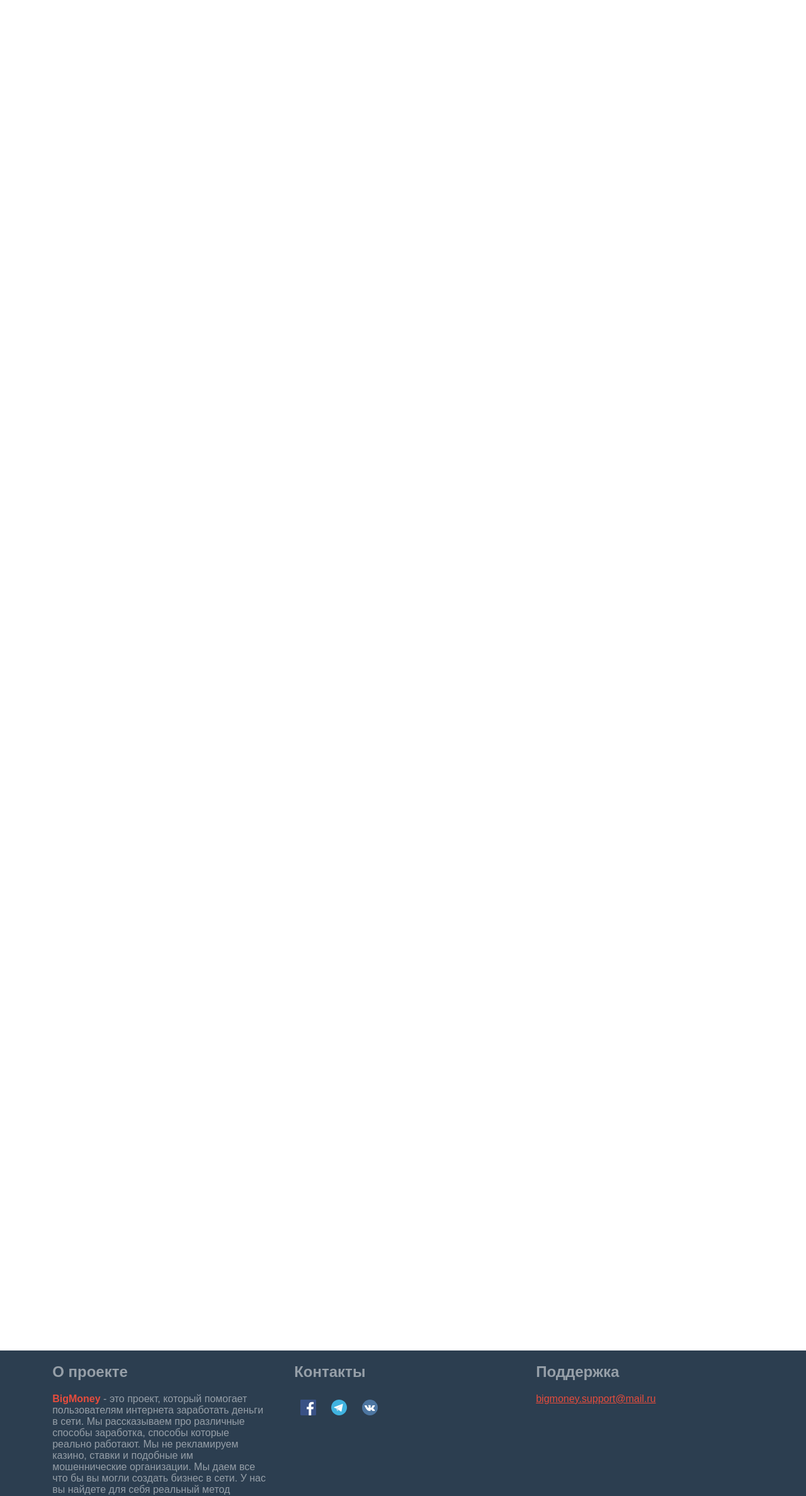
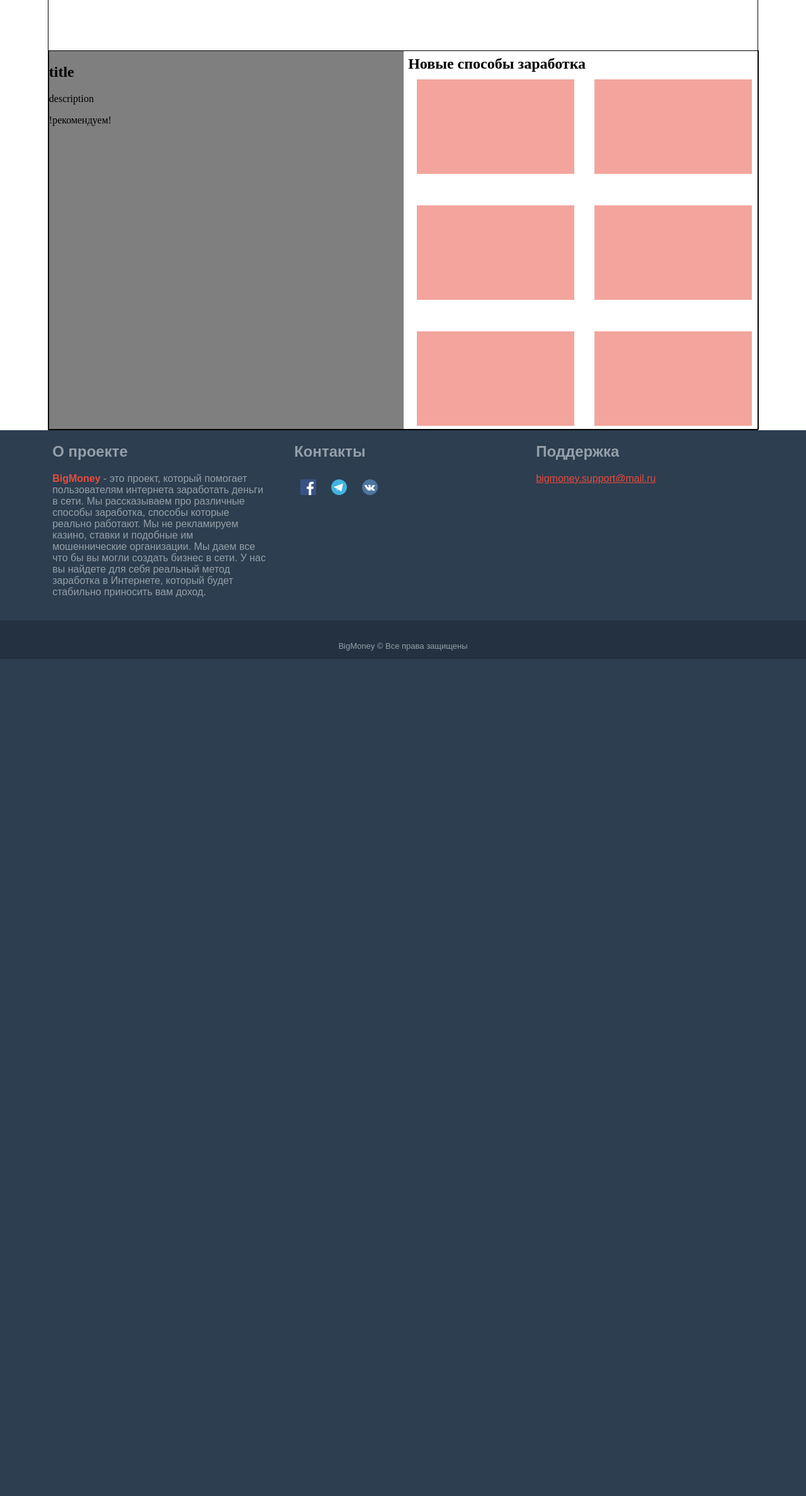
Before and after one commit to Mr-Tony0/website-about-earnings, a PHP site: page / in a window 1280 px wide. Shown: the part 56-2431 px from the top of the page at 63% size. After the commit the page ends 1102 px from the top, so only its background shows below. Run offline with PHP 8.4, Linux system fonts and the light colour scheme; style sheets or scripts are compiled from the project's sources.

Commit message:
compleate section one (top menu)

```diff
--- a/src/index.html
+++ b/src/index.html
@@ -44,7 +44,38 @@
 			<li class="navigation__li"><a class="navigation__link" href="#top">Кейсы</a></li>
 		</ul>
 	</nav>
-	<div style="height:2200px;"></div>
+	<section class="container">
+		<div class="top">
+			<div class="top__left">
+				<h2>title</h2>
+				<p>description</p>
+				!рекомендуем!
+			</div>
+			<div class="top__right">
+				<h2 class="top__title">Новые способы заработка</h2>
+				<div class="top__new">
+					<div class="top__element">
+
+					</div>
+					<div class="top__element">
+
+					</div>
+					<div class="top__element">
+
+					</div>
+					<div class="top__element">
+
+					</div>
+					<div class="top__element">
+
+					</div>
+					<div class="top__element">
+
+					</div>
+				</div>
+			</div>
+		</div>
+	</section>
 	<footer class="footer">
 		<div class="footer__center">
 
--- a/src/scss/style.scss
+++ b/src/scss/style.scss
@@ -88,7 +88,45 @@ header,.navigation{
 	}
 
 }
+.container{
+	width:88%;
+	margin:0 auto;
+	border:1px solid black;
+}
+.top{
+	margin-top:12%;
+	border:1px solid black;
+	width:100%;
+	height:600px;
+	display:flex;
+	justify-content:space-between;
+	&__left{
+		height:100%;
+		width:50%;
+		background:rgba(0,0,0,0.5);
+	}
+	&__right{
+		height:100%;
+		width:50%;
 
+	}
+	&__element{
+		height:150px;
+		width:250px;
+		background:rgba(231,76,60,0.5);
+		margin-left:2%;
+	}
+	&__title{
+		margin:0.3em;
+		height:30px;
+	}
+	&__new{
+		display:flex;
+		justify-content:space-around;
+		flex-wrap:wrap;
+		height:100%;
+	}
+}
 .footer{
 	display:flex;
 	width:100%;
```
Also changed, not shown: other parts of src/scss/style.scss (+60 -0 lines), src/css/style.css.
